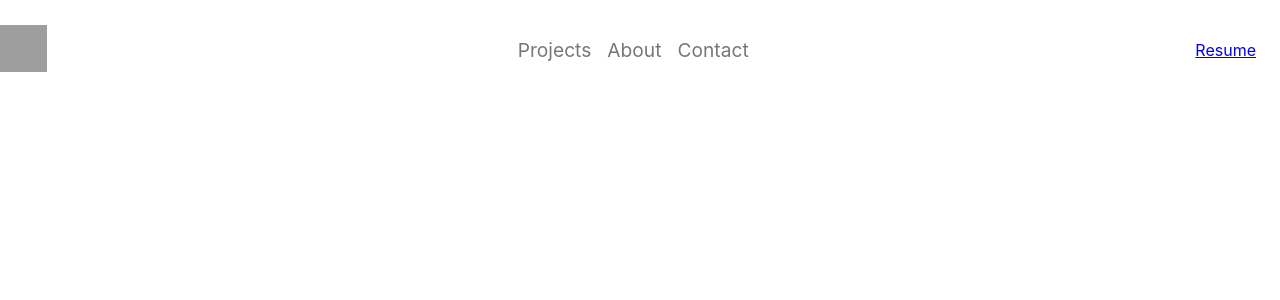
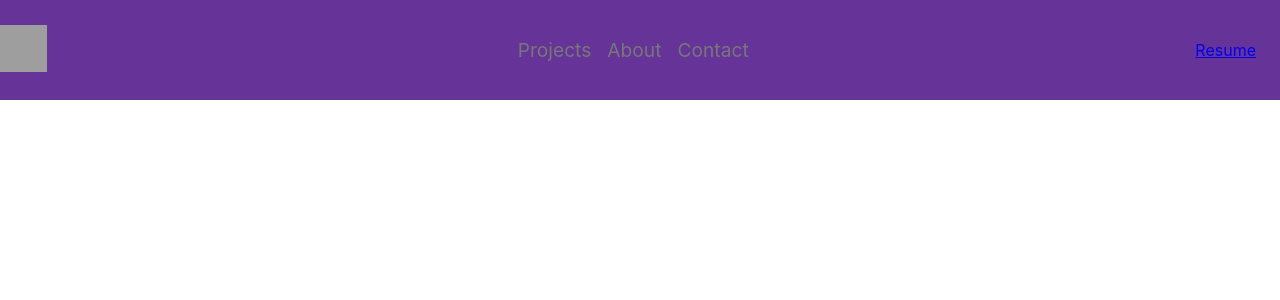
Before and after one commit to tektechnologies/craigbarkley, a React (Create React App) app: page / in a window 1280 px wide. Shown: the top 300 px of the page. Built offline with nearby package versions, Linux system fonts and the light colour scheme; grey boxes are pictures that could not be loaded.

Commit message:
add color background on nav to test toggle

```diff
--- a/src/components/Header/Header.js
+++ b/src/components/Header/Header.js
@@ -3,6 +3,7 @@ import { Nav, Logo, NavLink, Bars, NavMenu, NavBtn } from "./HeaderElements";
 
 class Header extends React.Component {
   render() {
+    console.log('this props in header', this.props);
     const { toggle } = this.props;
     return (
       <div>
--- a/src/components/Header/HeaderElements.js
+++ b/src/components/Header/HeaderElements.js
@@ -3,9 +3,9 @@ import { FaBars } from 'react-icons/fa';
 import { Link as ScrollLink } from 'react-scroll';
 import styled from '@emotion/styled';
 
-
+// background: transparent;
 export const Nav = styled.nav`
-  background: transparent;
+  background: rebeccapurple;
   height: 100px;
   display: flex;
   align-items: center;
```
